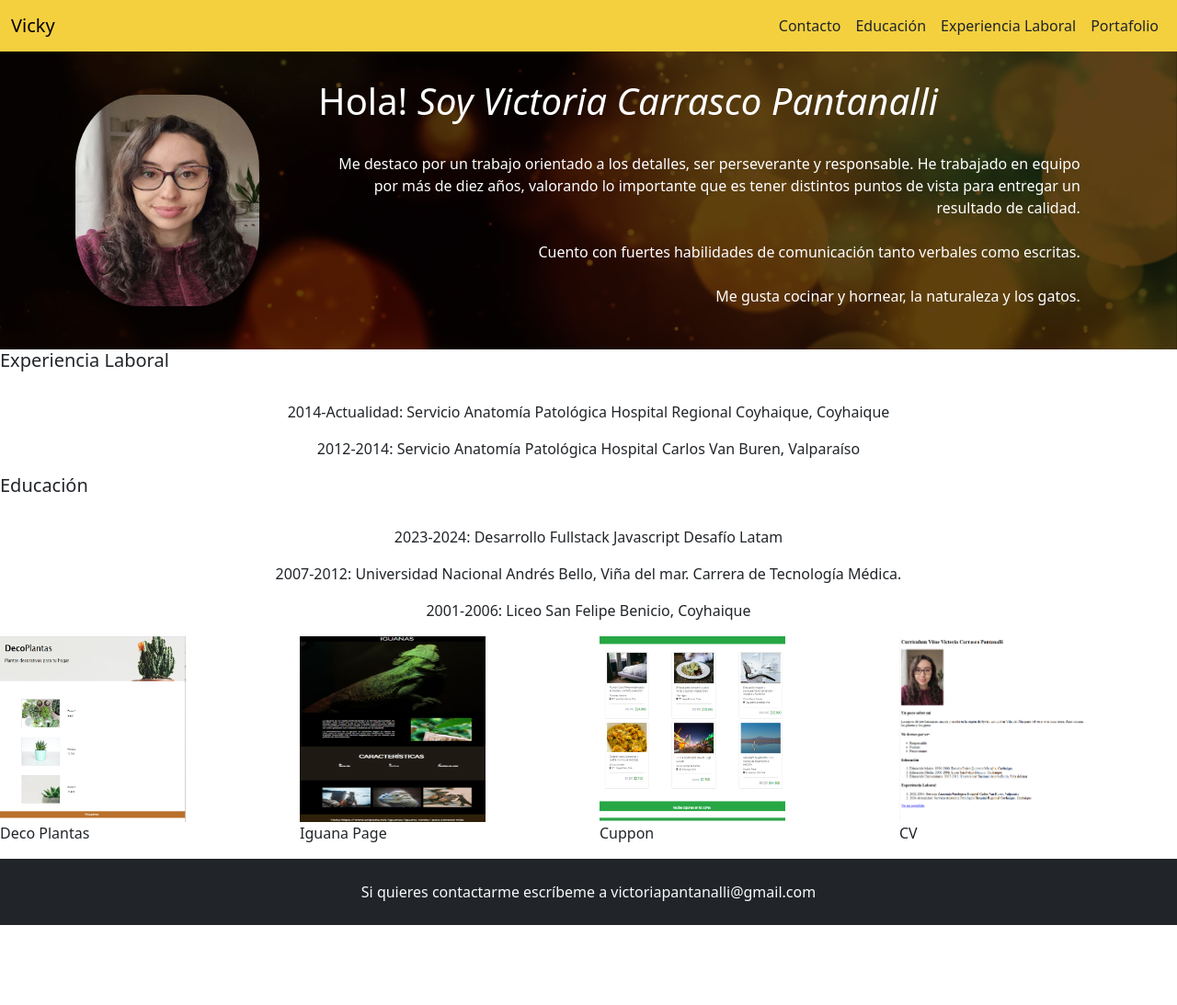
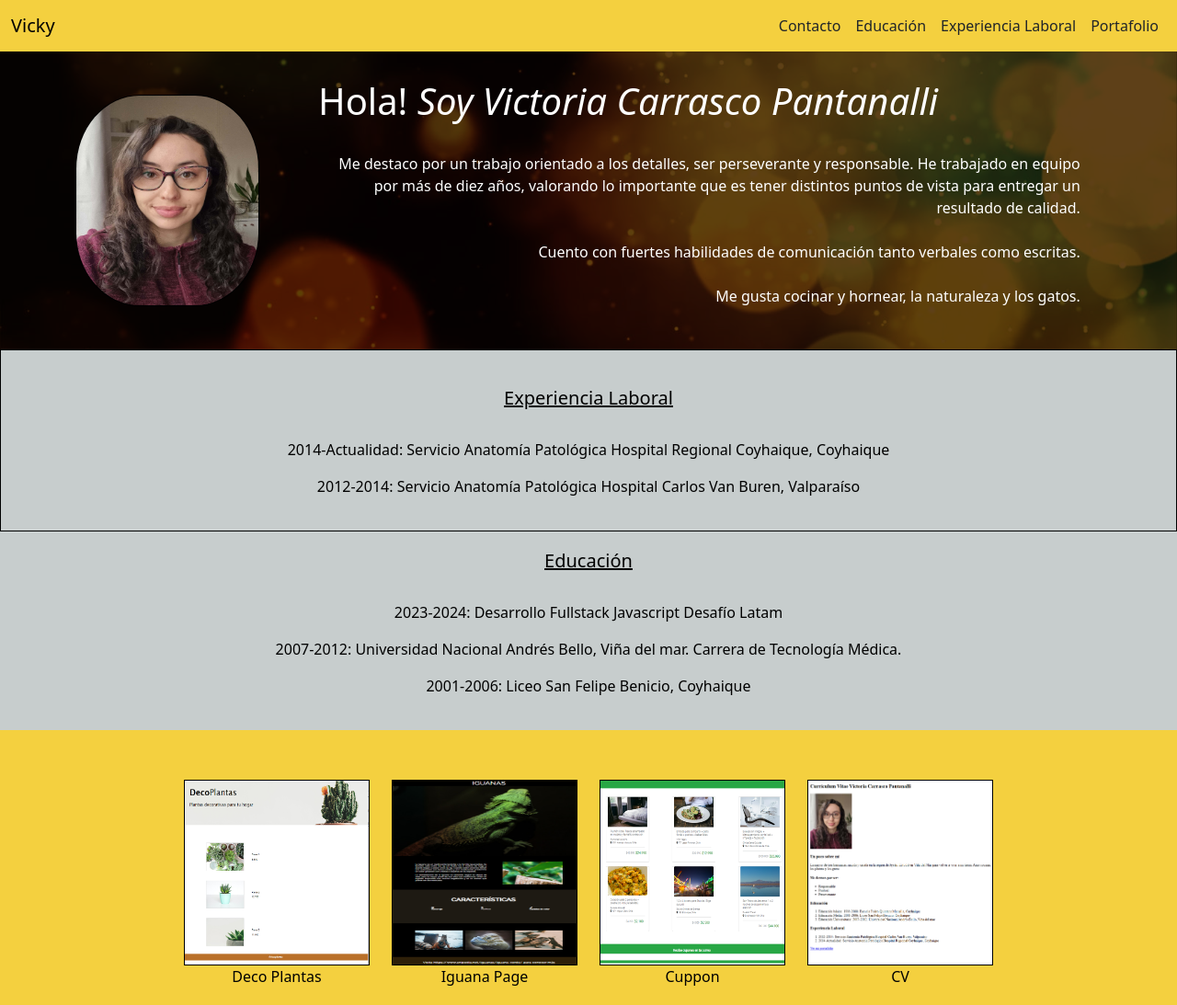
Before and after one commit to vickypantanalli/vickypantanalli.github.io, a plain HTML site: page index.html in a window 1280 px wide. Shown: the top 1093 px of the page at 92% size. Before the commit the page ends 1006 px from the top, so only its background shows below. Drawn offline with nearby package versions, Linux system fonts and the light colour scheme.

Commit message:
borde proyectos

```diff
--- a/assets/css/style.css
+++ b/assets/css/style.css
@@ -52,8 +52,9 @@
 
 #mifoto{
     border-radius: 35%;
+}
 
-.educacion{
+.educacion {
     color: black;
     background-color: #c7cdcd;
     padding-bottom: 20px;
@@ -61,6 +62,7 @@
 
 .experiencia{
     color: black;
+    border: 1px solid black;
     background-color: #c7cdcd;
     padding-bottom: 20px;
     padding-top: 20px;
@@ -74,6 +76,14 @@
     align-items:center;
     background-color: #F4D03F;
     color: black;
+}
+
+.cont1 {
+    text-align: center;
+}
+
+img {
+    border: 1px solid black;
 }
 
 h5{
```
Also changed, not shown: index.html (+0 -2 lines).
